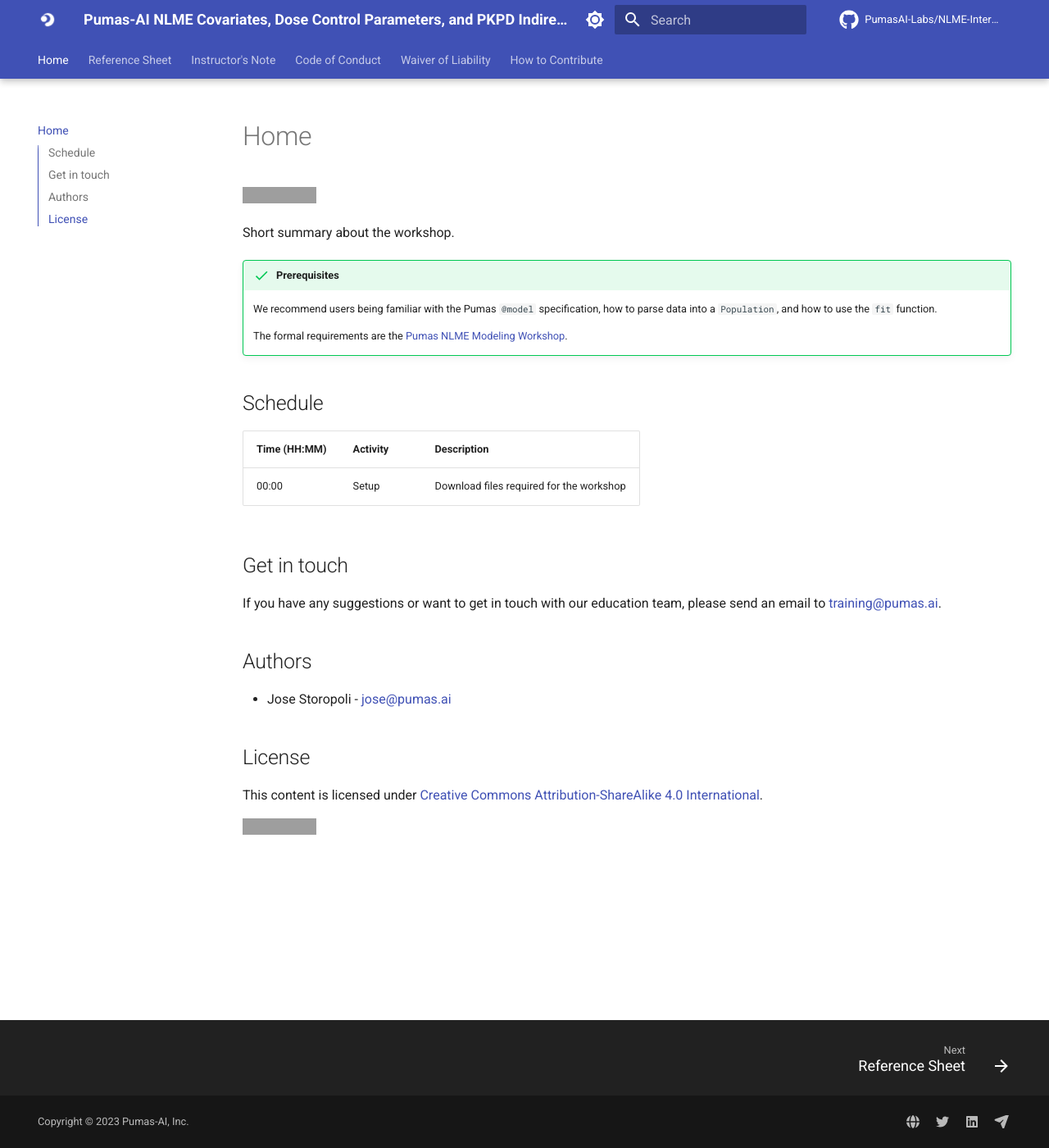
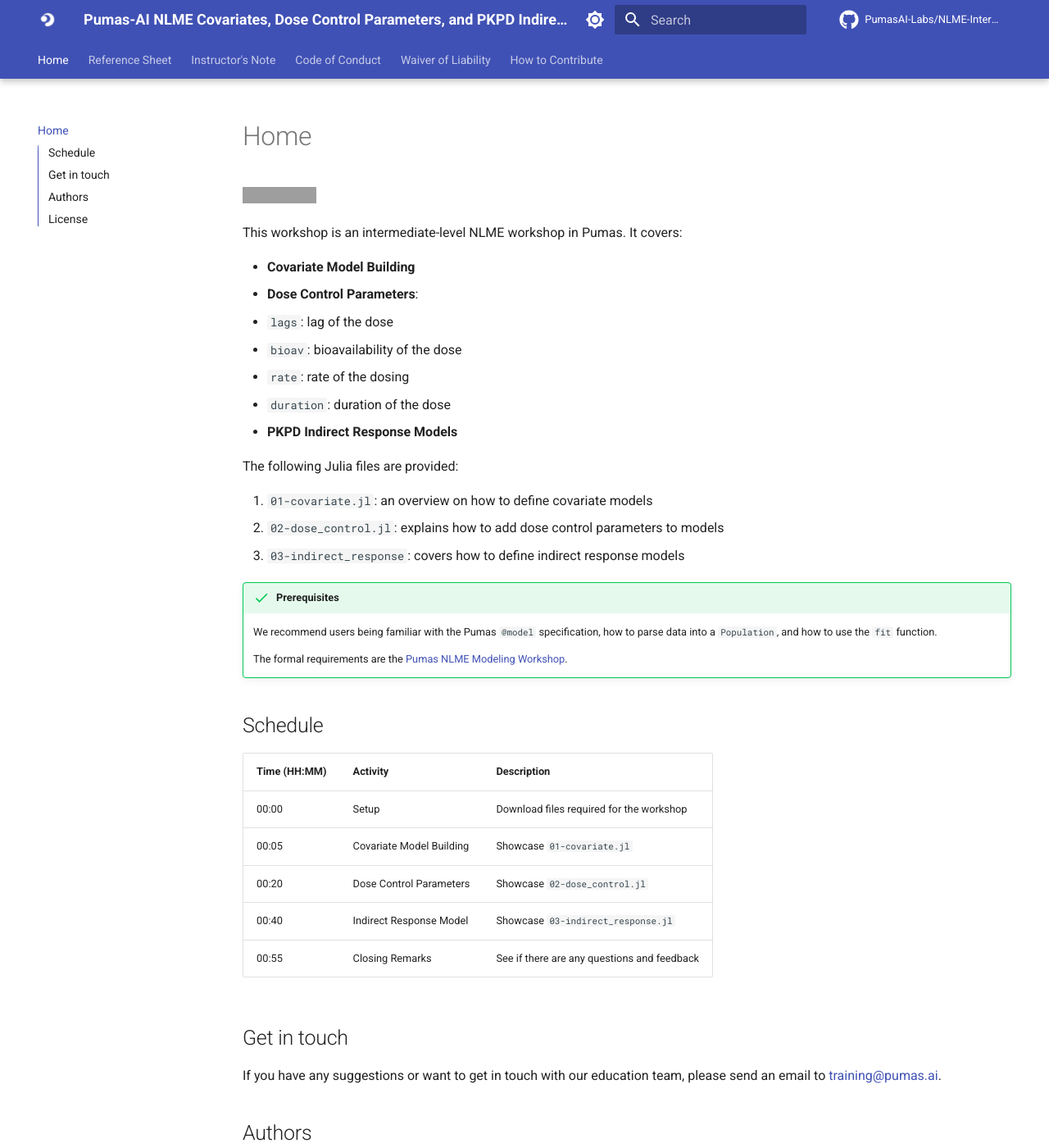
Before and after one commit to PumasAI-Labs/NLME-Intermediate, an MkDocs documentation site: the page built from docs/index.md, in a window 1280 px wide and 1400 px high. Shown: the whole window at 82% size. Built offline with MkDocs 1.6.1 and Material for MkDocs 9.7.7, drawn with Linux system fonts in a browser that asks for light colours; comment, search, counter and statistics services are not loaded; grey boxes are pictures that could not be loaded.

Commit message:
added index.md

```diff
--- a/docs/index.md
+++ b/docs/index.md
@@ -5,7 +5,22 @@
 
 [![CC BY-SA 4.0](https://img.shields.io/badge/License-CC%20BY--SA%204.0-lightgrey.svg)](http://creativecommons.org/licenses/by-sa/4.0/)
 
-Short summary about the workshop.
+This workshop is an intermediate-level NLME workshop in Pumas.
+It covers:
+
+- **Covariate Model Building**
+- **Dose Control Parameters**:
+  - `lags`: lag of the dose
+  - `bioav`: bioavailability of the dose
+  - `rate`: rate of the dosing
+  - `duration`: duration of the dose
+- **PKPD Indirect Response Models**
+
+The following Julia files are provided:
+
+1. `01-covariate.jl`: an overview on how to define covariate models
+1. `02-dose_control.jl`: explains how to add dose control parameters to models
+1. `03-indirect_response`: covers how to define indirect response models
 
 !!! success "Prerequisites"
 
@@ -18,6 +33,10 @@
 | Time (HH:MM) | Activity | Description                              |
 | ------------ | -------- | ---------------------------------------- |
 | 00:00        | Setup    | Download files required for the workshop |
+| 00:05        | Covariate Model Building    | Showcase `01-covariate.jl` |
+| 00:20        | Dose Control Parameters    | Showcase `02-dose_control.jl` |
+| 00:40        | Indirect Response Model    | Showcase `03-indirect_response.jl` |
+| 00:55        | Closing Remarks            | See if there are any questions and feedback |
 
 ## Get in touch
 
```
